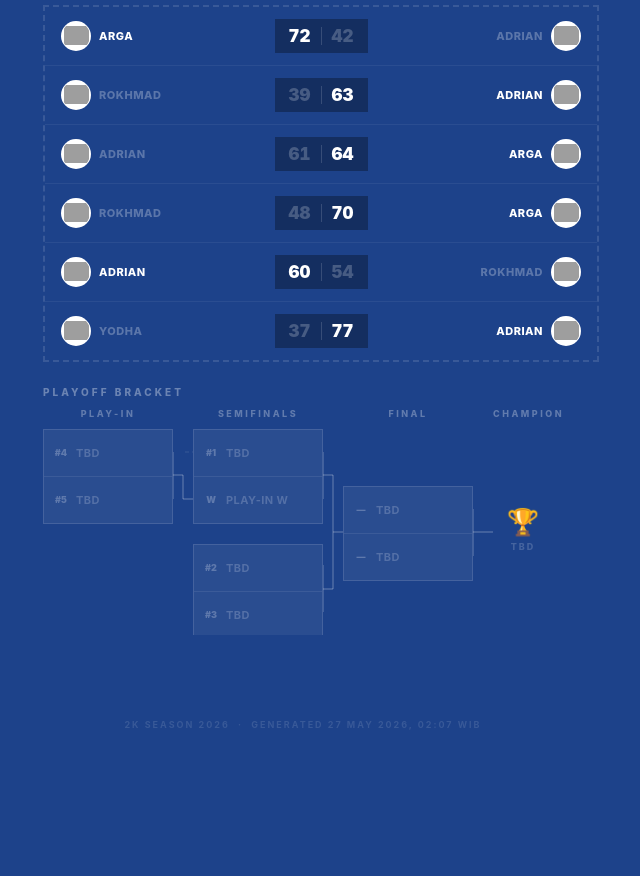
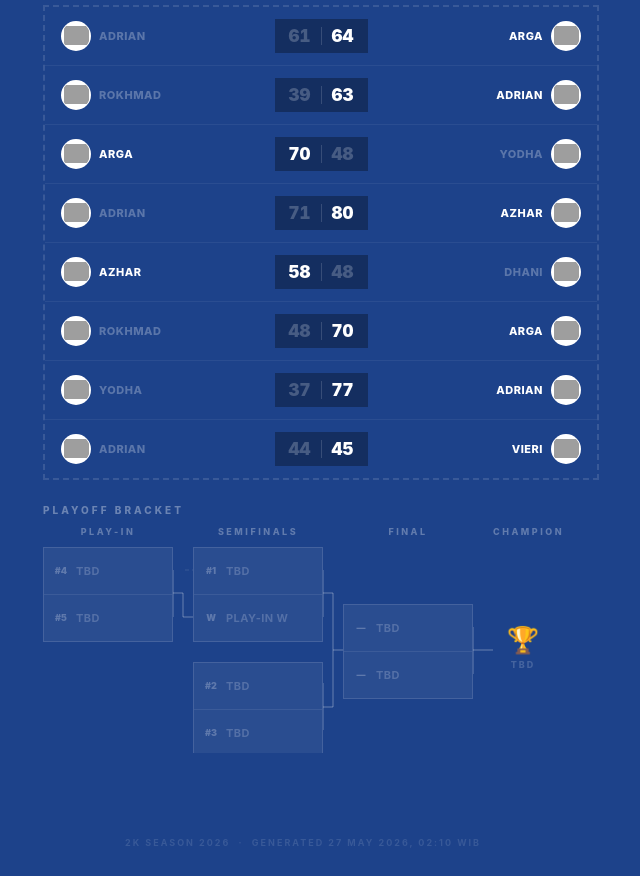
Before and after one commit to adriansalim28/2k-standings, a website: page index.html in a window 1280 px wide. Shown: the part 801-1677 px from the top of the page, without its empty margins (337-977 px from the left). Before the commit the page ends 1559 px from the top, so only its background shows below. Drawn offline with Linux system fonts and the light colour scheme; grey boxes are pictures that could not be loaded.

Commit message:
standings: 27 May 2026, 02:10 WIB

```diff
--- a/index.html
+++ b/index.html
@@ -256,7 +256,7 @@ footer{
   <div class="header-top">
     <div>
       <div class="header-title">WHO'S ON<br>THE <em>MOVE?</em></div>
-      <div class="header-datebadge">Standings through 27 May 2026, 02:07 WIB</div>
+      <div class="header-datebadge">Standings through 27 May 2026, 02:10 WIB</div>
     </div>
     <div class="header-right">
       7 Players<br>
@@ -436,36 +436,6 @@ footer{
   <div class="results-label">Recent Results</div>
   <div class="results-zone">
     <div class="result-card">
-      <div class="result-team result-winner">
-        <div class="result-badge"><img src="https://a.espncdn.com/i/teamlogos/nba/500/cle.png" alt="Arga" loading="lazy"></div>
-        <span class="result-name">ARGA</span>
-      </div>
-      <div class="result-scores">
-        <span class="result-score rscore-win">72</span>
-        <span class="result-strip"></span>
-        <span class="result-score rscore-lose">42</span>
-      </div>
-      <div class="result-team result-team-right result-loser">
-        <span class="result-name">ADRIAN</span>
-        <div class="result-badge"><img src="https://a.espncdn.com/i/teamlogos/nba/500/lal.png" alt="Adrian" loading="lazy"></div>
-      </div>
-    </div>
-<div class="result-card">
-      <div class="result-team result-loser">
-        <div class="result-badge"><img src="https://a.espncdn.com/i/teamlogos/nba/500/min.png" alt="Rokhmad" loading="lazy"></div>
-        <span class="result-name">ROKHMAD</span>
-      </div>
-      <div class="result-scores">
-        <span class="result-score rscore-lose">39</span>
-        <span class="result-strip"></span>
-        <span class="result-score rscore-win">63</span>
-      </div>
-      <div class="result-team result-team-right result-winner">
-        <span class="result-name">ADRIAN</span>
-        <div class="result-badge"><img src="https://a.espncdn.com/i/teamlogos/nba/500/lal.png" alt="Adrian" loading="lazy"></div>
-      </div>
-    </div>
-<div class="result-card">
       <div class="result-team result-loser">
         <div class="result-badge"><img src="https://a.espncdn.com/i/teamlogos/nba/500/lal.png" alt="Adrian" loading="lazy"></div>
         <span class="result-name">ADRIAN</span>
@@ -486,6 +456,66 @@ footer{
         <span class="result-name">ROKHMAD</span>
       </div>
       <div class="result-scores">
+        <span class="result-score rscore-lose">39</span>
+        <span class="result-strip"></span>
+        <span class="result-score rscore-win">63</span>
+      </div>
+      <div class="result-team result-team-right result-winner">
+        <span class="result-name">ADRIAN</span>
+        <div class="result-badge"><img src="https://a.espncdn.com/i/teamlogos/nba/500/lal.png" alt="Adrian" loading="lazy"></div>
+      </div>
+    </div>
+<div class="result-card">
+      <div class="result-team result-winner">
+        <div class="result-badge"><img src="https://a.espncdn.com/i/teamlogos/nba/500/cle.png" alt="Arga" loading="lazy"></div>
+        <span class="result-name">ARGA</span>
+      </div>
+      <div class="result-scores">
+        <span class="result-score rscore-win">70</span>
+        <span class="result-strip"></span>
+        <span class="result-score rscore-lose">48</span>
+      </div>
+      <div class="result-team result-team-right result-loser">
+        <span class="result-name">YODHA</span>
+        <div class="result-badge"><img src="https://a.espncdn.com/i/teamlogos/nba/500/bos.png" alt="Yodha" loading="lazy"></div>
+      </div>
+    </div>
+<div class="result-card">
+      <div class="result-team result-loser">
+        <div class="result-badge"><img src="https://a.espncdn.com/i/teamlogos/nba/500/lal.png" alt="Adrian" loading="lazy"></div>
+        <span class="result-name">ADRIAN</span>
+      </div>
+      <div class="result-scores">
+        <span class="result-score rscore-lose">71</span>
+        <span class="result-strip"></span>
+        <span class="result-score rscore-win">80</span>
+      </div>
+      <div class="result-team result-team-right result-winner">
+        <span class="result-name">AZHAR</span>
+        <div class="result-badge"><img src="https://a.espncdn.com/i/teamlogos/nba/500/okc.png" alt="Azhar" loading="lazy"></div>
+      </div>
+    </div>
+<div class="result-card">
+      <div class="result-team result-winner">
+        <div class="result-badge"><img src="https://a.espncdn.com/i/teamlogos/nba/500/okc.png" alt="Azhar" loading="lazy"></div>
+        <span class="result-name">AZHAR</span>
+      </div>
+      <div class="result-scores">
+        <span class="result-score rscore-win">58</span>
+        <span class="result-strip"></span>
+        <span class="result-score rscore-lose">48</span>
+      </div>
+      <div class="result-team result-team-right result-loser">
+        <span class="result-name">DHANI</span>
+        <div class="result-badge"><img src="https://a.espncdn.com/i/teamlogos/nba/500/ny.png" alt="Dhani" loading="lazy"></div>
+      </div>
+    </div>
+<div class="result-card">
+      <div class="result-team result-loser">
+        <div class="result-badge"><img src="https://a.espncdn.com/i/teamlogos/nba/500/min.png" alt="Rokhmad" loading="lazy"></div>
+        <span class="result-name">ROKHMAD</span>
+      </div>
+      <div class="result-scores">
         <span class="result-score rscore-lose">48</span>
         <span class="result-strip"></span>
         <span class="result-score rscore-win">70</span>
@@ -493,21 +523,6 @@ footer{
       <div class="result-team result-team-right result-winner">
         <span class="result-name">ARGA</span>
         <div class="result-badge"><img src="https://a.espncdn.com/i/teamlogos/nba/500/cle.png" alt="Arga" loading="lazy"></div>
-      </div>
-    </div>
-<div class="result-card">
-      <div class="result-team result-winner">
-        <div class="result-badge"><img src="https://a.espncdn.com/i/teamlogos/nba/500/lal.png" alt="Adrian" loading="lazy"></div>
-        <span class="result-name">ADRIAN</span>
-      </div>
-      <div class="result-scores">
-        <span class="result-score rscore-win">60</span>
-        <span class="result-strip"></span>
-        <span class="result-score rscore-lose">54</span>
-      </div>
-      <div class="result-team result-team-right result-loser">
-        <span class="result-name">ROKHMAD</span>
-        <div class="result-badge"><img src="https://a.espncdn.com/i/teamlogos/nba/500/min.png" alt="Rokhmad" loading="lazy"></div>
       </div>
     </div>
 <div class="result-card">
@@ -523,6 +538,21 @@ footer{
       <div class="result-team result-team-right result-winner">
         <span class="result-name">ADRIAN</span>
         <div class="result-badge"><img src="https://a.espncdn.com/i/teamlogos/nba/500/lal.png" alt="Adrian" loading="lazy"></div>
+      </div>
+    </div>
+<div class="result-card">
+      <div class="result-team result-loser">
+        <div class="result-badge"><img src="https://a.espncdn.com/i/teamlogos/nba/500/lal.png" alt="Adrian" loading="lazy"></div>
+        <span class="result-name">ADRIAN</span>
+      </div>
+      <div class="result-scores">
+        <span class="result-score rscore-lose">44</span>
+        <span class="result-strip"></span>
+        <span class="result-score rscore-win">45</span>
+      </div>
+      <div class="result-team result-team-right result-winner">
+        <span class="result-name">VIERI</span>
+        <div class="result-badge"><img src="https://a.espncdn.com/i/teamlogos/nba/500/sa.png" alt="Vieri" loading="lazy"></div>
       </div>
     </div>
   </div>
@@ -590,6 +620,6 @@ footer{
 
 </div>
 
-<footer>2K Season 2026 &nbsp;·&nbsp; Generated 27 May 2026, 02:07 WIB</footer>
+<footer>2K Season 2026 &nbsp;·&nbsp; Generated 27 May 2026, 02:10 WIB</footer>
 </body>
 </html>
```
